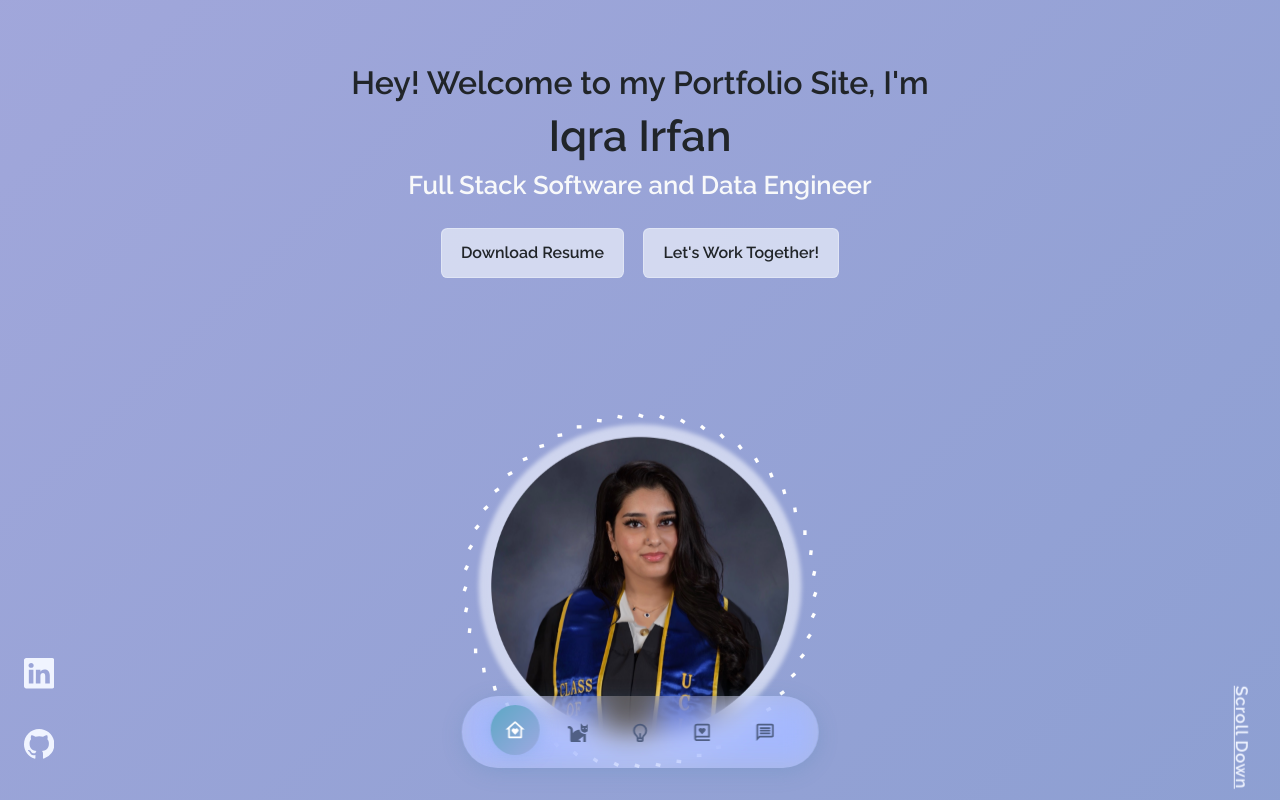
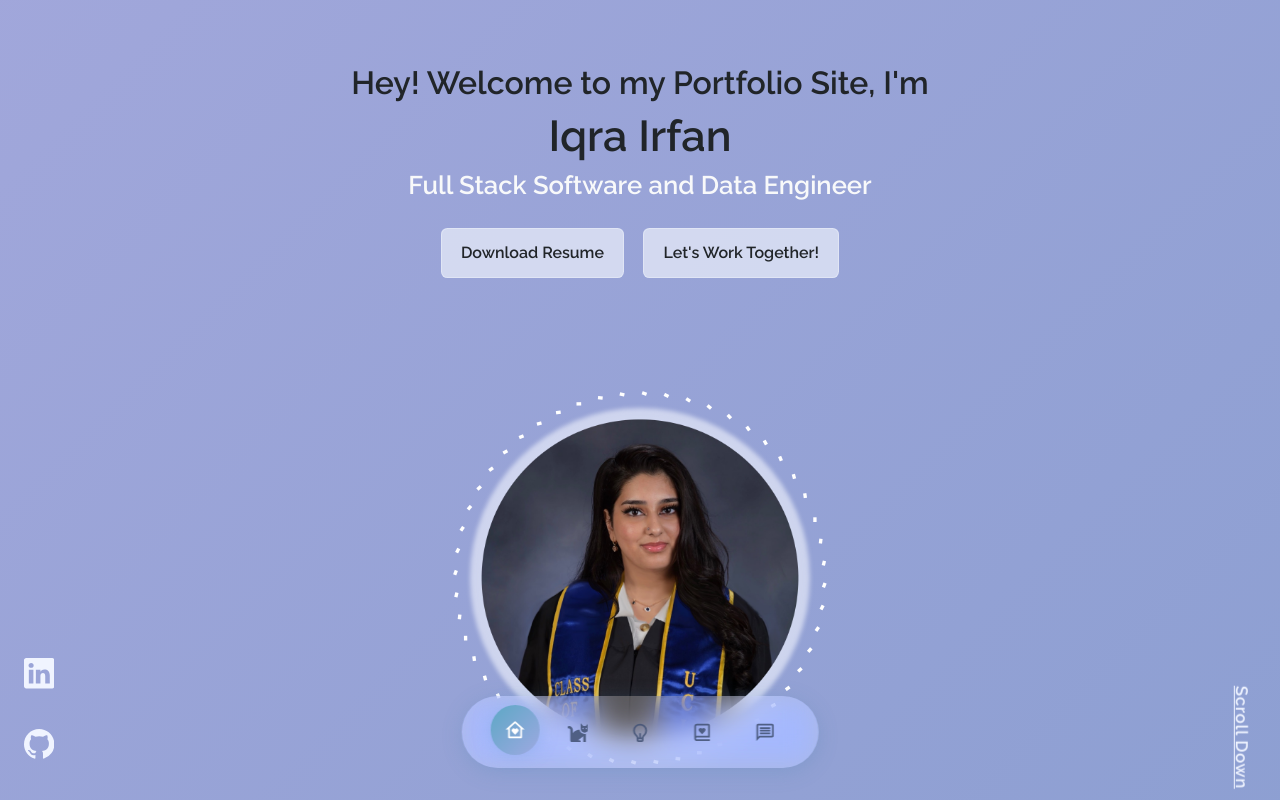
Before and after one commit to iqrairfan100/Portfolio-Site, a React (Create React App) app: page / in a window 1280 px wide. Shown: the top 800 px of the page. Built offline with nearby package versions, Linux system fonts and the light colour scheme.

Commit message:
Minor Changes

```diff
--- a/src/components/header/Header.css
+++ b/src/components/header/Header.css
@@ -17,12 +17,12 @@ header {
   left: 50%;
   top: 65%;
   transform: translate(-50%, -50%);
-  height: 8vw;
+  height: 10vw;
 }
 
-  .me-image {
-    width: 300px;
-    height: 300px;
+.me-image {
+    width: 320px;
+    height: 320px;
     transform: none;
     object-fit: cover;
     border-radius: 50%;
@@ -84,8 +84,8 @@ header {
 /* ========== ROTATING TEXT CIRCLE ========== */
 .circle {
   position: relative;
-  width: 190px;
-  height: 190px;
+  width: 200px;
+  height: 200px;
   border-radius: 50%;
   display: flex;
   justify-content: center;
@@ -128,7 +128,7 @@ header {
   position: absolute;
   font-size: 2.3rem;
   transform-origin: 0 100px;
-  width: 330px;
+  width: 350px;
   pointer-events: none;
 }
 
```
